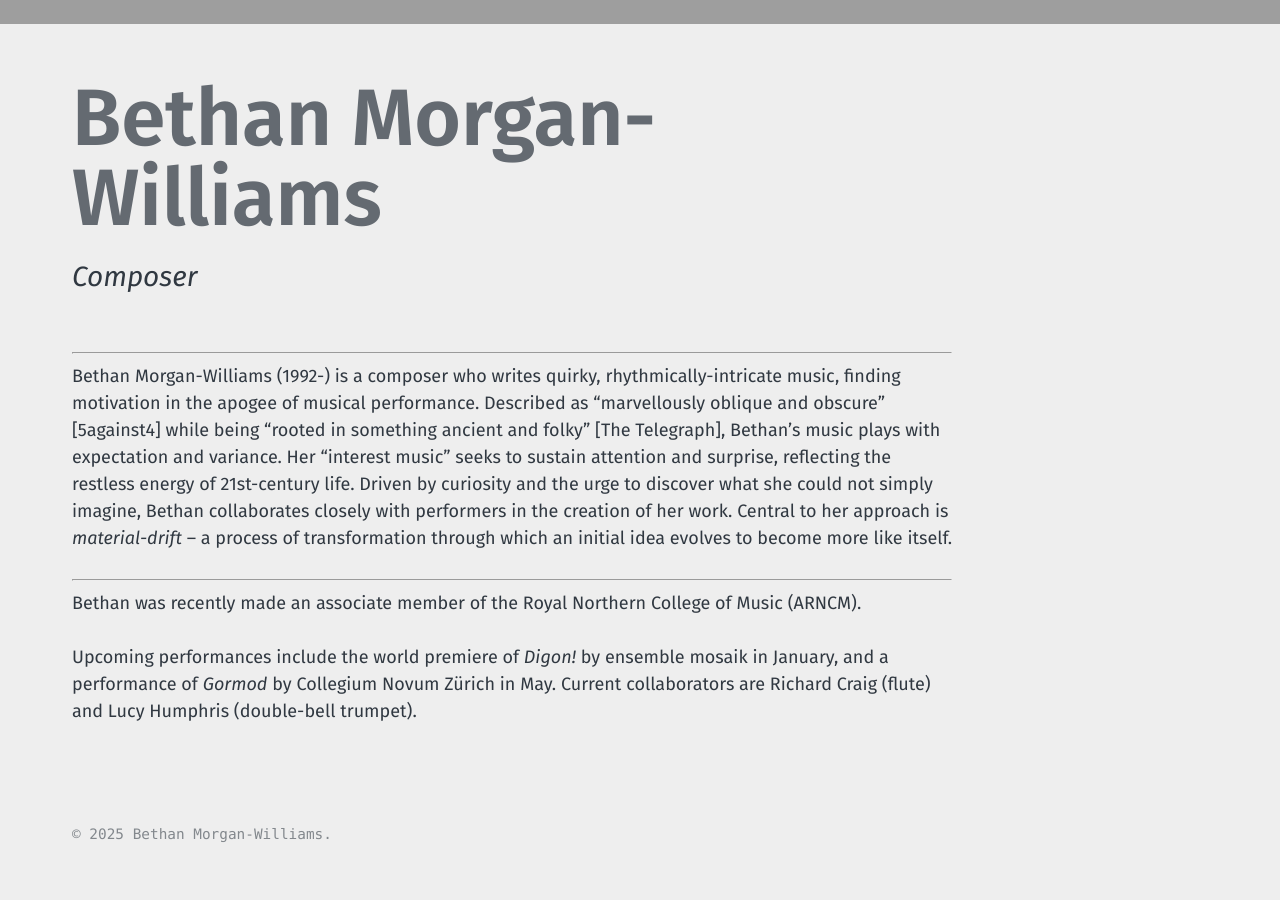
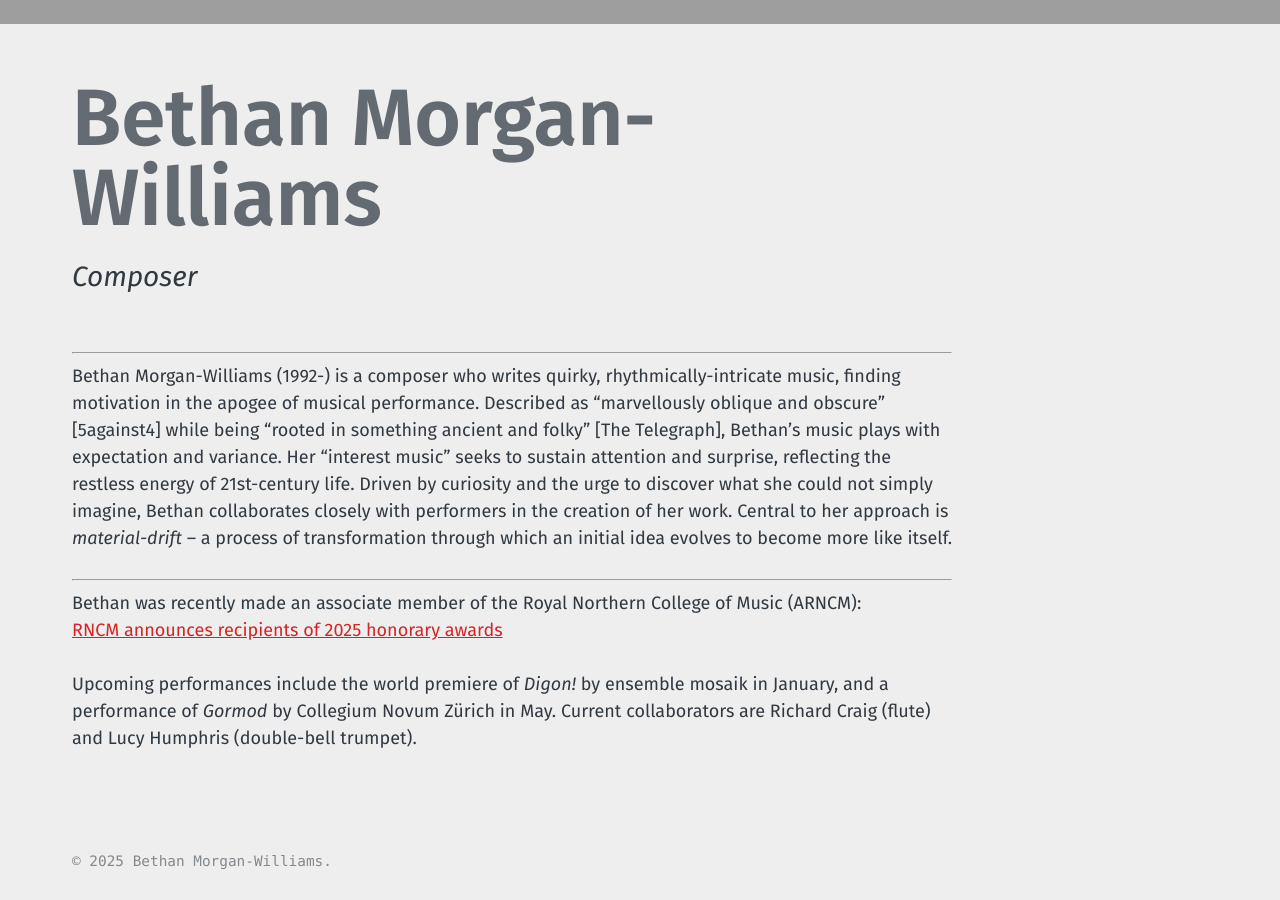
Before and after one commit to morganwilliamsb/website, a Jekyll site: the page built from index.md, in a window 1280 px wide and 900 px high, scrolled down 1051 px. Built offline with Jekyll 4.4.1, drawn with Linux system fonts in a browser that asks for light colours; before the commit the page ends 1924 px from its top, so only the background shows below that.

Commit message:
Update index.md
added RNCM link

```diff
--- a/index.md
+++ b/index.md
@@ -12,6 +12,7 @@ Bethan Morgan-Williams (1992-) is a composer who writes quirky, rhythmically-int
 
 ---
 
-Bethan was recently made an associate member of the Royal Northern College of Music (ARNCM).
+Bethan was recently made an associate member of the Royal Northern College of Music (ARNCM):
+[RNCM announces recipients of 2025 honorary awards](https://www.rncm.ac.uk/news/rncm-announces-recipients-of-2025-honorary-awards/)
 
 Upcoming performances include the world premiere of _Digon!_ by ensemble mosaik in January, and a performance of _Gormod_ by Collegium Novum Zürich in May. Current collaborators are Richard Craig (flute) and Lucy Humphris (double-bell trumpet).
```
